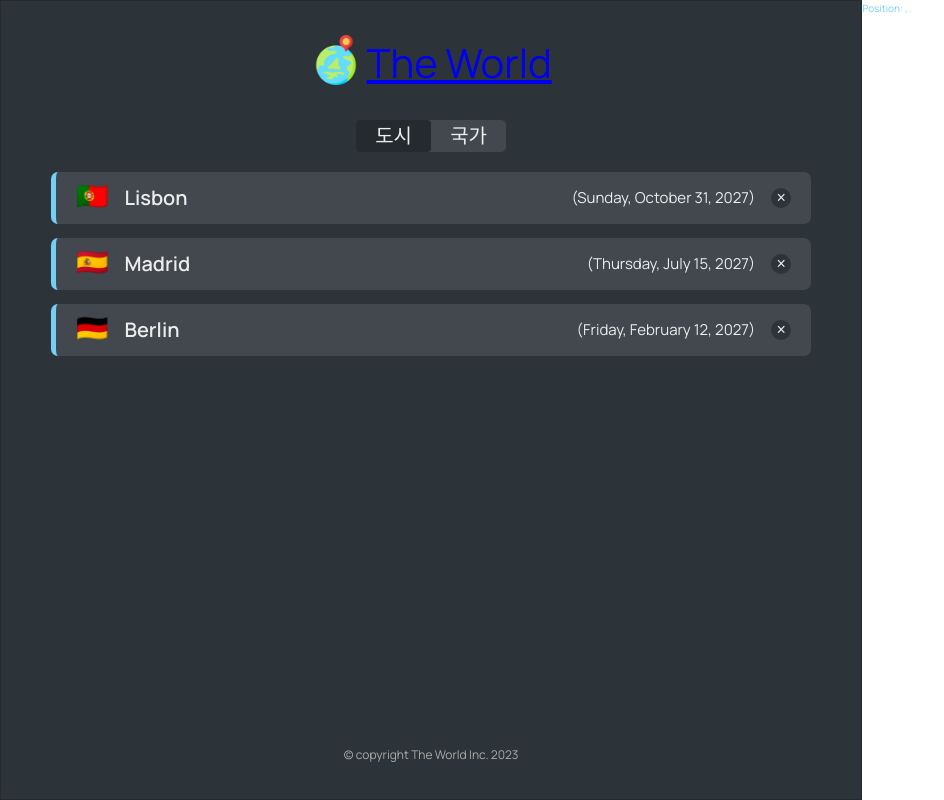
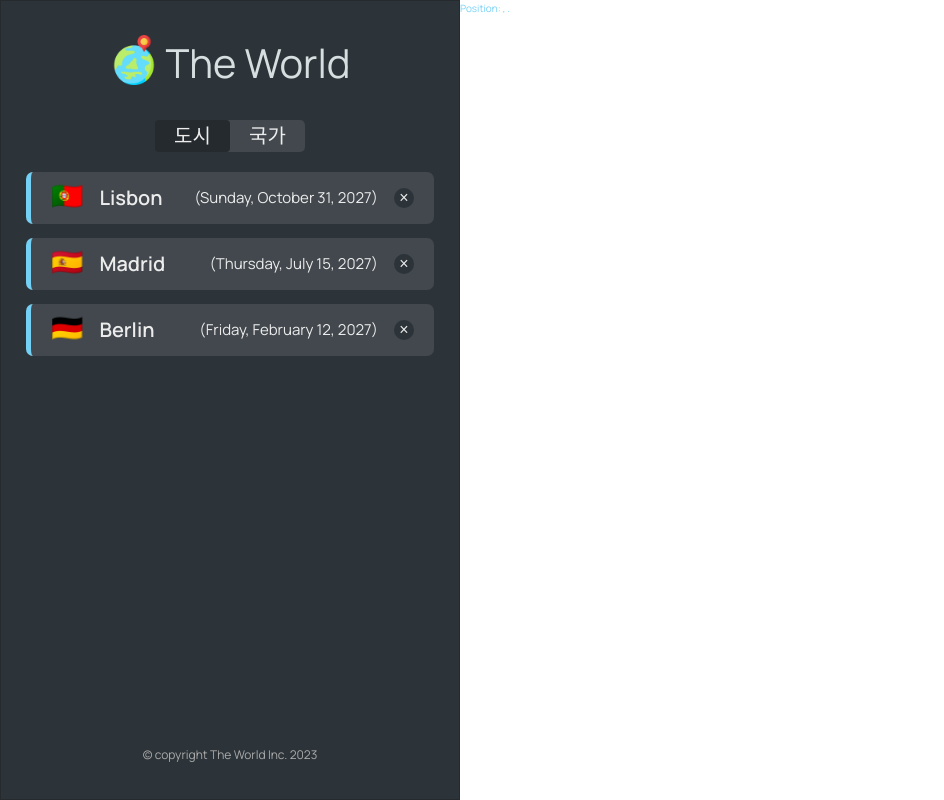
Before and after one commit to Iam-Sunghyun/the-world, a React (Vite) app: page /app/cities in a window 1280 px wide. Shown: the whole page, without its empty margins (0-944 px from the left). Built offline with nearby package versions, Linux system fonts and the light colour scheme; data requests are answered from the project's data file.

Commit message:
자잘한 스타일 수정

```diff
--- a/src/components/Logo.module.css
+++ b/src/components/Logo.module.css
@@ -6,6 +6,8 @@
 }
 
 .home-text {
+  text-decoration: none;
+  color: var(--color-light--3);
   font-size: 4rem;
   margin: 0 0.7rem 0;
 }
--- a/src/components/Map.module.css
+++ b/src/components/Map.module.css
@@ -1,3 +1,4 @@
 .map {
+  flex: 1;
   color: var(--color-brand--2);
 }
--- a/src/components/NavigationBar.module.css
+++ b/src/components/NavigationBar.module.css
@@ -2,7 +2,7 @@
   display: flex;
   justify-content: space-between;
   font-size: 3rem;
-  background-color: var(--color-dark--0);
+  background-color: var(--color-dark--1);
   /* border-bottom: 2px solid var(--color-light--2); */
   padding: 0 10rem 0;
 }
--- a/src/components/SideBar.module.css
+++ b/src/components/SideBar.module.css
@@ -1,9 +1,8 @@
 .sidebar {
-  /* flex-basis: 46rem; */
-  flex-grow: 0.5;
+  flex-basis: 46rem;
   background-color: var(--color-dark--1);
   border: 1px solid var(--color-dark--0);
-  padding: 3rem 5rem 3.5rem 5rem;
+  padding: 3rem 2.5rem 3.5rem 2.5rem;
   font-size: 2rem;
   display: flex;
   flex-direction: column;
--- a/src/pages/Homepage.module.css
+++ b/src/pages/Homepage.module.css
@@ -1,7 +1,7 @@
 .homepage {
   height: calc(100vh - 6.4rem);
   background-image: linear-gradient(
-      rgba(36, 42, 46, 0.8),
+      rgba(74, 88, 97, 0.8),
       rgba(36, 42, 46, 0.8)
     ),
     url("../bg.jpg");
```
